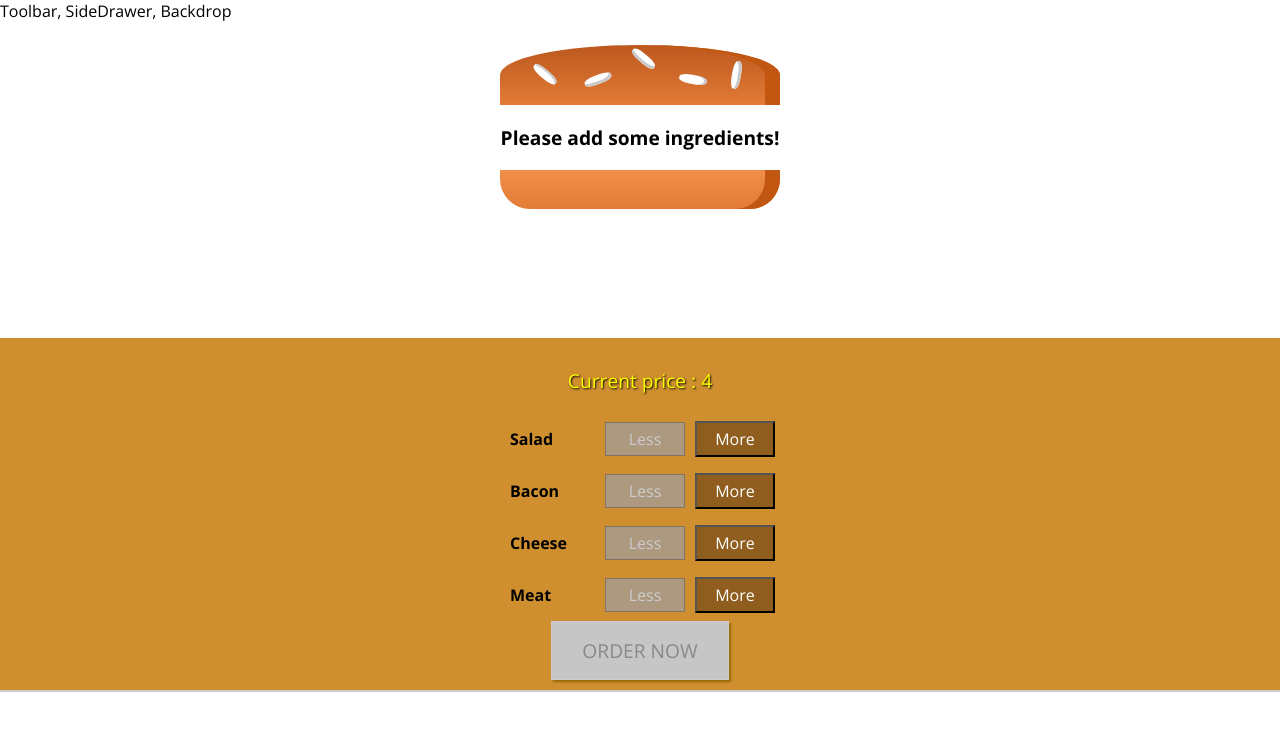
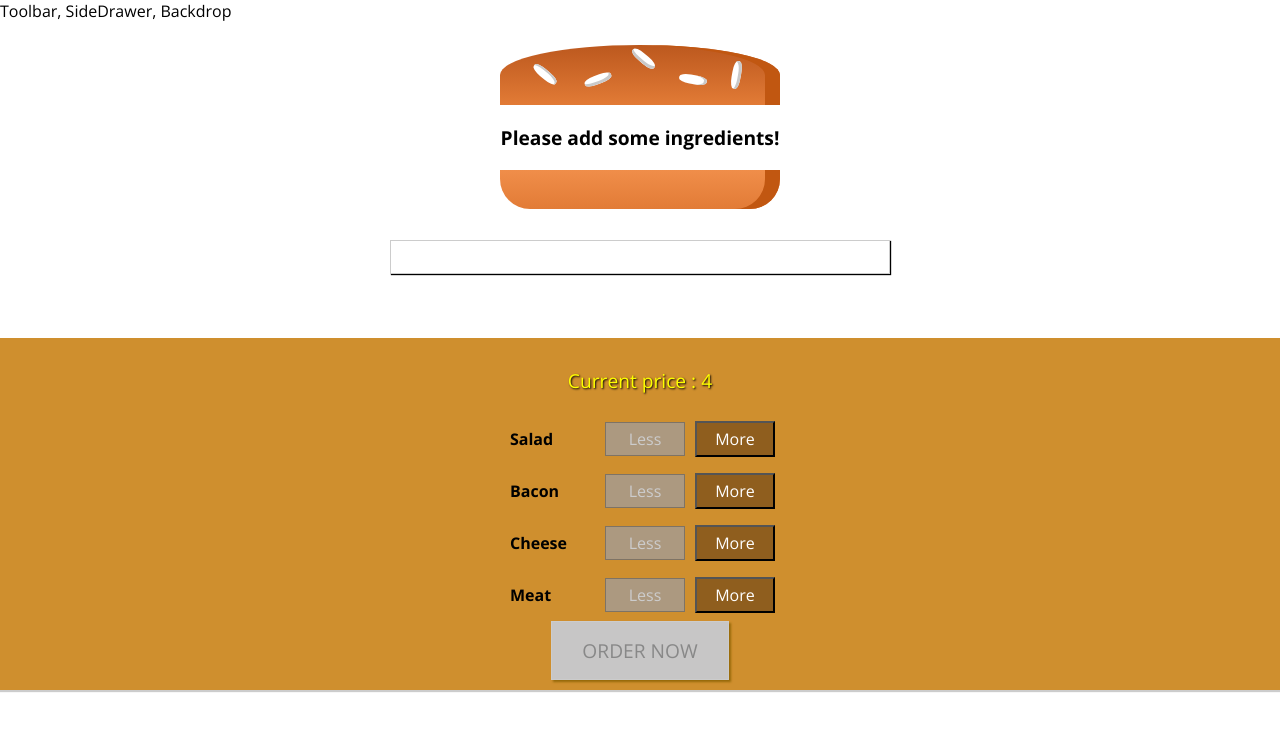
Before and after one commit to ssimonlp/BurgerBuilder, a React app: page / in a window 1280 px wide. Shown: the top 730 px of the page. Built offline with nearby package versions, Linux system fonts and the light colour scheme.

Commit message:
added modal

```diff
--- /dev/null
+++ b/src/components/UI/Modal/Modal.css
@@ -0,0 +1,20 @@
+.Modal {
+    position: fixed;
+    z-index: 500;
+    background-color: white;
+    width: 70%;
+    border: 1px solid #ccc;
+    box-shadow: 1px 1px 1px black;
+    padding: 16px;
+    left: 15%;
+    top: 30%;
+    box-sizing: border-box;
+    transition: all 0.3s ease-out;
+}
+
+@media (min-width: 600px) {
+    .Modal {
+        width: 500px;
+        left: calc(50% - 250px);
+    }
+}
--- /dev/null
+++ b/src/components/UI/Modal/Modal.js
@@ -0,0 +1,10 @@
+import React from 'react';
+import classes from './Modal.css'
+
+const modal = props => (
+    <div className={classes.Modal}>
+        {props.children}
+    </div>
+)
+
+export default modal;
--- a/src/containers/BurgerBuilder/BurgerBuilder.js
+++ b/src/containers/BurgerBuilder/BurgerBuilder.js
@@ -2,6 +2,7 @@
 import Aux from '../../hoc/Aux';
 import Burger from '../../components/Burger/Burger';
 import BuildControls from '../../components/Burger/BuildControls/BuildControls';
+import Modal from '../../components/UI/Modal/Modal';
 
 const INGREDIENTS_PRICES = {
     salad: 0.5,
@@ -66,6 +67,7 @@
         }
         return(
             <Aux>
+            <Modal />
                 <Burger ingredients={this.state.ingredients} />
                 <BuildControls
                     ingredientAdded={this.addIngredientHandler}
```
Also changed, not shown: src/components/UI/Backdrop/Backdrop.js (added).
